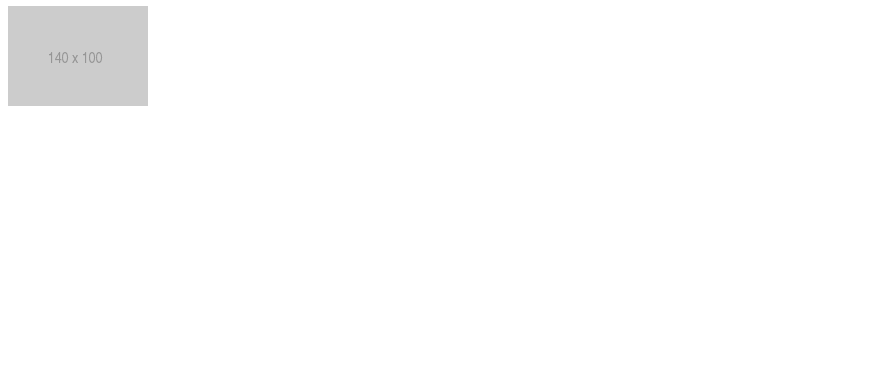
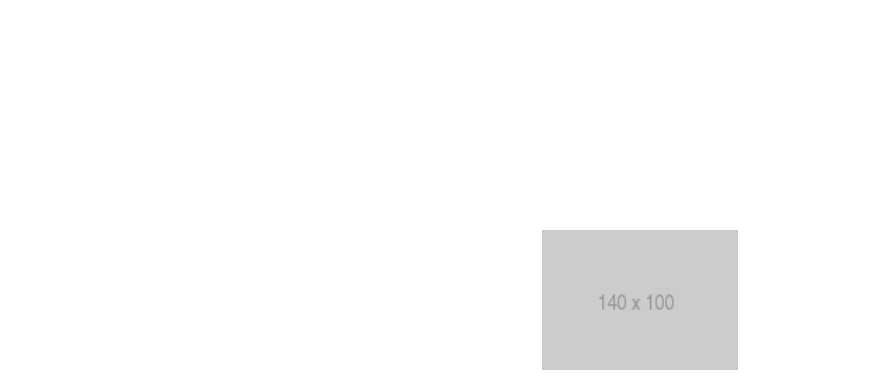
Before and after one commit to muzza3000/git-101, a plain HTML site: page index.html in a window 1280 px wide. Shown: the part 60-446 px from the top of the page, without its empty margins (0-889 px from the left). Drawn offline with Linux system fonts and the light colour scheme.

Commit message:
centered an image and tagline

```diff
--- a/index.html
+++ b/index.html
@@ -1,9 +1,11 @@
 <html>
     <head>
-
+        <link rel="stylesheet" href="style.css">
     </head>
     <body>
-        <h1>Coming soon... Le Wagon</h1>
-        <img src="./140x100.png" alt="Placeholder">
+        <div id="container">
+            <img src="./140x100.png" alt="Placeholder" id="logo">
+            <h1>Coming soon... Le Wagon</h1>
+        </div>
     </body>
 </html>
--- /dev/null
+++ b/style.css
@@ -0,0 +1,16 @@
+body {
+    margin: 0;
+    font-family: Arial, Helvetica, sans-serif;
+}
+
+#logo {
+    height: 140px;
+}
+
+#container {
+    display: flex;
+    align-items: center;
+    justify-content: center;
+    height: 100vh;
+    flex-direction: column;
+}
```
